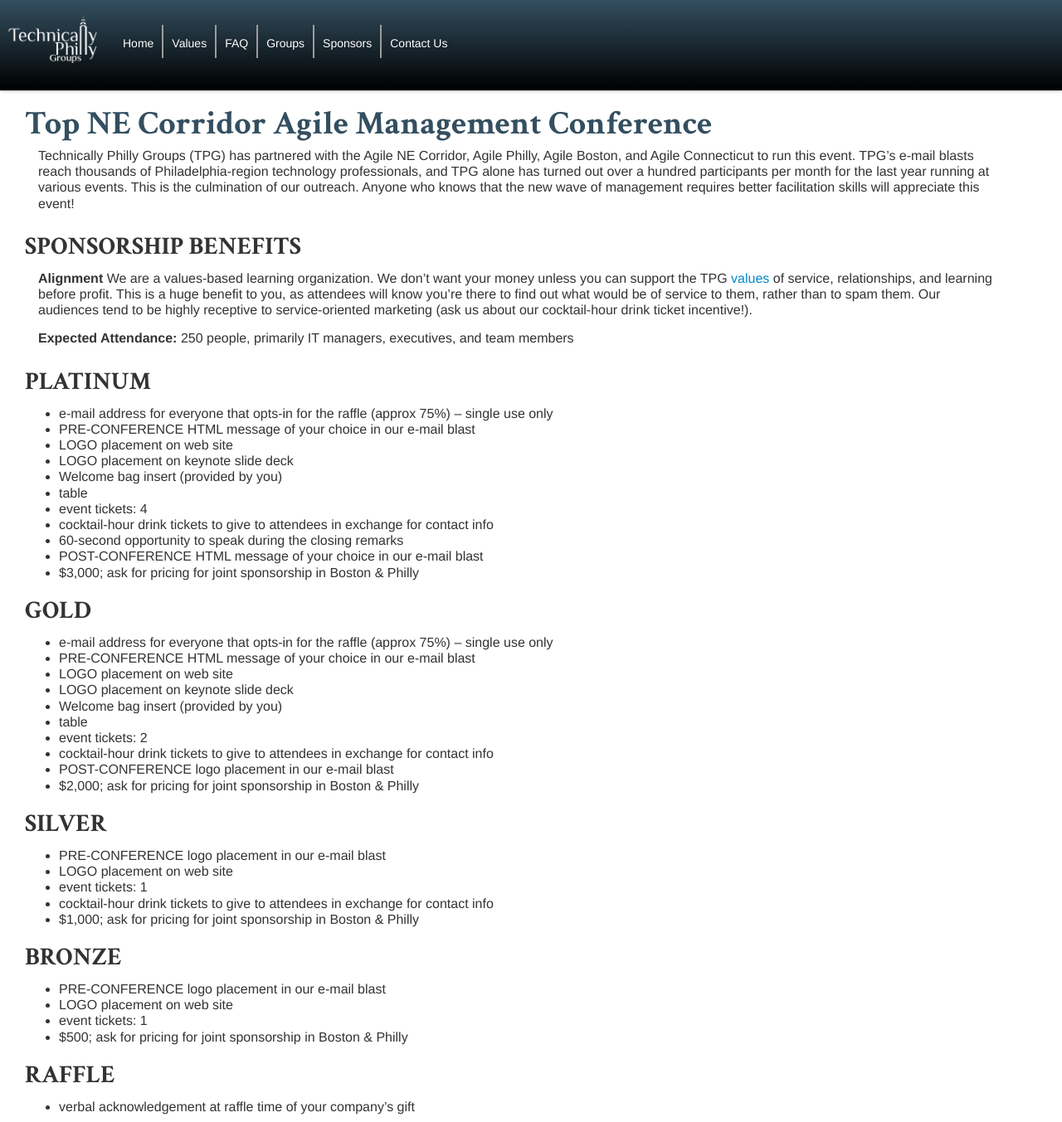
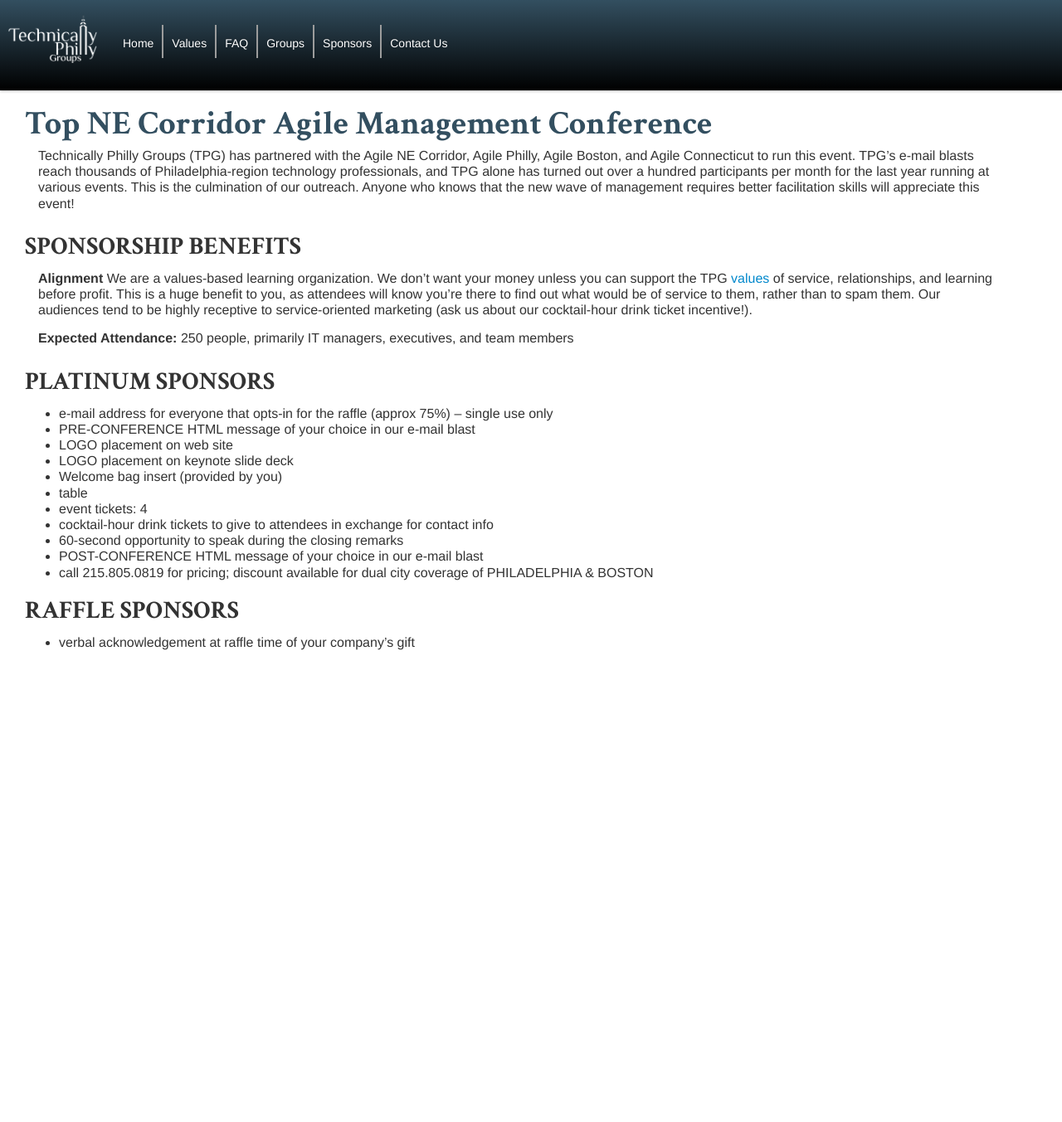
Before and after one commit to TechnicallyPhillyGroups/technicallyphillygroups.github.com, a Jekyll site: the page built from agile-culture-conf-sponsors.md, in a window 1280 px wide and 1353 px high. Shown: the whole window at 83% size. Built offline with Jekyll 4.4.1, drawn with Linux system fonts in a browser that asks for light colours; nearby versions of some CDN libraries.

Commit message:
simplified sponsorship package

```diff
--- a/agile-culture-conf-sponsors.md
+++ b/agile-culture-conf-sponsors.md
@@ -13,8 +13,8 @@
 
 **Expected Attendance:** 250 people, primarily IT managers, executives, and team members
 
-PLATINUM
-========
+PLATINUM SPONSORS
+=================
 * e-mail address for everyone that opts-in for the raffle (approx 75%) -- single use only
 * PRE-CONFERENCE HTML message of your choice in our e-mail blast
 * LOGO placement on web site
@@ -25,37 +25,8 @@
 * cocktail-hour drink tickets to give to attendees in exchange for contact info
 * 60-second opportunity to speak during the closing remarks
 * POST-CONFERENCE HTML message of your choice in our e-mail blast
-* $3,000; ask for pricing for joint sponsorship in Boston & Philly
+* call 215.805.0819 for pricing; discount available for dual city coverage of PHILADELPHIA & BOSTON
 
-GOLD
-========
-* e-mail address for everyone that opts-in for the raffle (approx 75%) -- single use only
-* PRE-CONFERENCE HTML message of your choice in our e-mail blast
-* LOGO placement on web site
-* LOGO placement on keynote slide deck
-* Welcome bag insert (provided by you)
-* table
-* event tickets: 2
-* cocktail-hour drink tickets to give to attendees in exchange for contact info
-* POST-CONFERENCE logo placement in our e-mail blast
-* $2,000; ask for pricing for joint sponsorship in Boston & Philly
-
-
-SILVER
-========
-* PRE-CONFERENCE logo placement in our e-mail blast
-* LOGO placement on web site
-* event tickets: 1
-* cocktail-hour drink tickets to give to attendees in exchange for contact info
-* $1,000; ask for pricing for joint sponsorship in Boston & Philly
-
-BRONZE
-========
-* PRE-CONFERENCE logo placement in our e-mail blast
-* LOGO placement on web site
-* event tickets: 1
-* $500; ask for pricing for joint sponsorship in Boston & Philly
-
-RAFFLE
-========
+RAFFLE SPONSORS
+===============
 * verbal acknowledgement at raffle time of your company's gift
```
